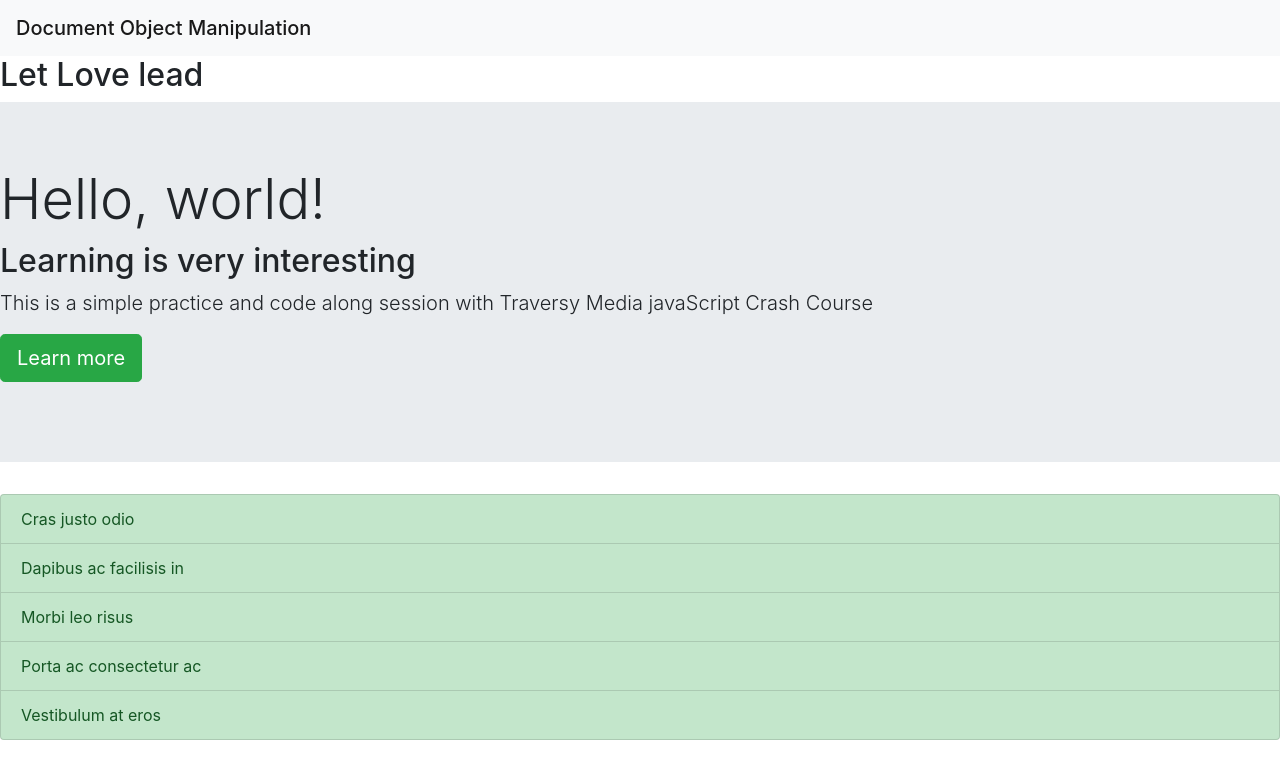
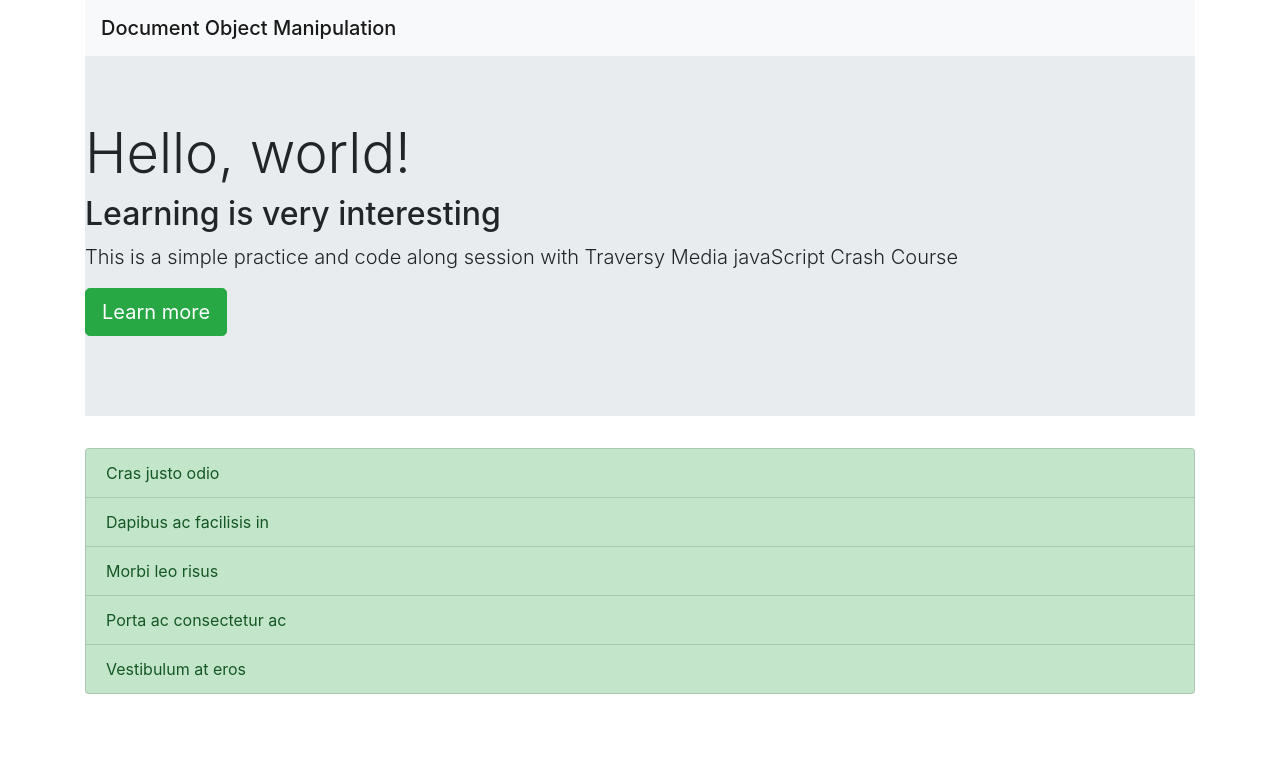
Before and after one commit to Oluwapelumi-ar/javaScriptDOM, a plain HTML site: page dom.html in a window 1280 px wide. Drawn offline with nearby package versions, Linux system fonts and the light colour scheme.

Commit message:
edited html

```diff
--- a/dom.html
+++ b/dom.html
@@ -9,12 +9,13 @@
   <title>Document Object Manipulation</title>
 </head>
 <body>
+  <div class="container">
     <!-- NavBar -->
     <header>
       <nav class="navbar navbar-light bg-light">
         <span class="navbar-brand mb-0 h1">Document Object Manipulation</span>
       </nav>
-      <h2>Let Love lead</h2>
+      <!-- <h2>Let Love lead</h2> -->
     </header>
 
     <!-- Jumbotron -->
@@ -34,5 +35,6 @@
       <li class="list-group-item list-group-item-success">Porta ac consectetur ac</li>
       <li class="list-group-item list-group-item-success">Vestibulum at eros</li>
     </ul>
+  </div>
 </body>
 </html>
```
